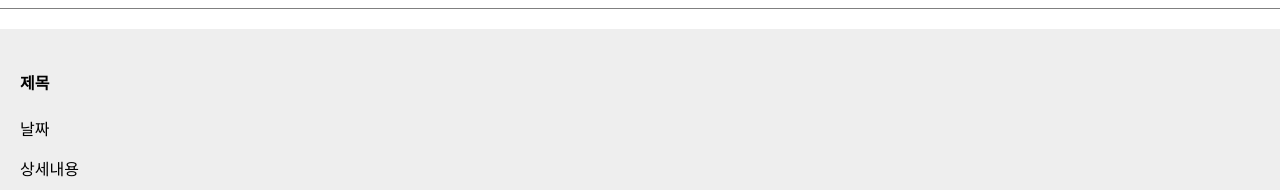
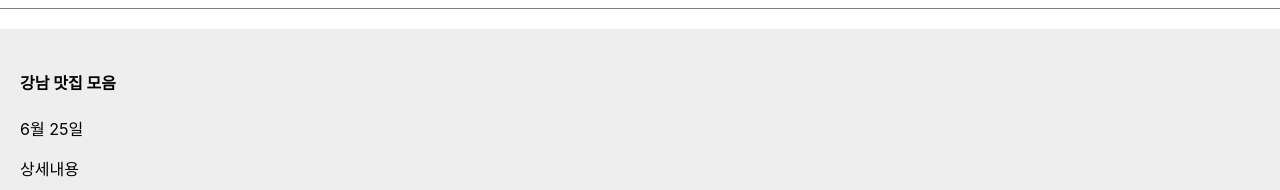
Before and after one commit to HgSon/codingApple-react-blog, a React (Create React App) app: page / in a window 1280 px wide. Both pictures are taken after a click on the element "강남 맛집 모음". Shown: the part 401-591 px from the top of the page. Built offline with nearby package versions, Linux system fonts and the light colour scheme.

Commit message:
props 적용

```diff
--- a/src/App.js
+++ b/src/App.js
@@ -13,7 +13,7 @@ function App() {
 	    {id: 3, title: "파이썬 블로그", date: "7월 8일", like: 0},
     ])
 
-	let [modal, setModal] = useState(false);
+	let [modal, setModal] = useState(-1);
 
     const increaseLikeCount = (id) => {
     	let newPosts = [...posts].map(post => (post.id === id ? {...post, like: ++post.like} : post ));
@@ -21,8 +21,11 @@ function App() {
 
     }
 
-    const showModal = () => {
-	    setModal((modal) => !modal)
+    const showModal = (index) => {
+	    //setModal((modal) => !modal)
+	    //setState처럼 state 받는 리턴값있는 함수 사용가능한듯. 리턴한 값이 setModal에 적용될 값이 되는 것 같다. props도 마찬가지로 받을 수 있는지 확인하기.
+
+	    setModal((modal) => modal === index ? -1 : index);
     }
 
     const sortTitle = () => {
@@ -58,11 +61,12 @@ function App() {
 			<button onClick={sortTitle}>
 				가나다순정렬
 			</button>
-			{posts.map((post) => (<Post post={post} handleLikeClick={increaseLikeCount}
-			                            handleTitleClick={showModal} key={post.id}/>
+			{posts.map((post, index) => (
+				<Post post={post} order={index} handleLikeClick={increaseLikeCount}
+			          handleTitleClick={showModal} key={post.id}/>
 
 			))}
-			{ modal ? <Modal /> : null }
+			{ modal === -1 ? null  : <Modal title={posts[modal].title} date={posts[modal].date}/>}
 		</div>
 	);
 }
@@ -71,7 +75,7 @@ function Post(props) {
 	return (
 		<div className="list">
 			<h4>
-				<span onClick={props.handleTitleClick}>
+				<span onClick={() => props.handleTitleClick(props.order)}>
 				{props.post.title}
 				</span>
 				<span onClick={() => props.handleLikeClick(props.post.id)}>👍</span>
@@ -82,11 +86,11 @@ function Post(props) {
 	)
 }
 
-function Modal() {
+function Modal(props) {
 	return (
 		<div className="modal">
-			<h4>제목</h4>
-			<p>날짜</p>
+			<h4>{props.title}</h4>
+			<p>{props.date}</p>
 			<p>상세내용</p>
 		</div>
 	)
```
